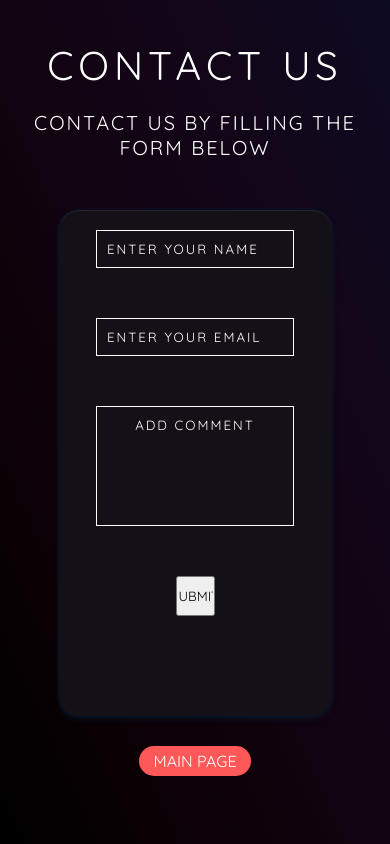
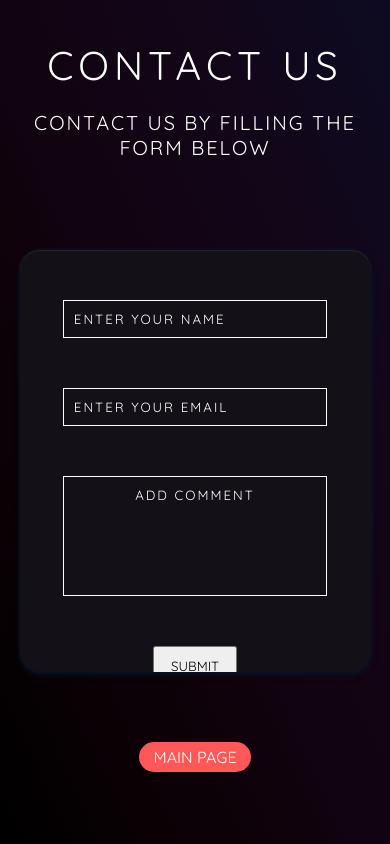
Before and after one commit to Zimmerman09/PROJECT-X, a Next.js app: page /contact in a window 390 px wide. Built offline with nearby package versions, Linux system fonts and the light colour scheme; a web font is replaced by a local one.

Commit message:
till responsive

```diff
--- a/app/components/navbar.module.css
+++ b/app/components/navbar.module.css
@@ -63,6 +63,7 @@
       gap: 10px;
       text-align: center;
       font-size: 16px;
+      margin-right: 5px;
 
     }
     .container nav ul li{
--- a/app/contact/page.module.css
+++ b/app/contact/page.module.css
@@ -130,3 +130,47 @@
   align-items: center;
   gap: 1vh;
 }
+@media only screen and (max-width: 700px) {
+
+  .btn1 {
+    padding: 10px 40px;
+
+  }
+  .form textarea {
+    background: #131117;
+    padding: 10px;
+    resize: none;
+    width: 85%;
+    height: 120px;
+    border: none;
+    color: #ffff;
+    margin: auto;
+    text-align: center;
+    border: 1px solid white;
+    outline: none;
+    letter-spacing: 2px;
+  }
+  .form {
+    width: 90%;
+    margin: auto;
+    margin-top: 90px;
+    background-color: #131117;
+    box-shadow: rgba(6, 24, 44, 0.4) 0px 0px 0px 2px,
+      rgba(6, 24, 44, 0.65) 0px 4px 6px -1px,
+      rgba(255, 255, 255, 0.08) 0px 1px 0px inset;
+    border-radius: 20px;
+    height: 50vh;
+  }
+  .form form {
+    padding: 50px 20px;
+    display: flex;
+    justify-content: center;
+    gap: 50px;
+    flex-direction: column;
+  }
+  .btn2 {
+    display: flex;
+    justify-content: center;
+    margin-top: 70px;
+  }
+}
```
Also changed, not shown: app/about/page.module.css (+47 -4 lines), app/components/navigation/mainpage.module.css (+65 -3 lines).
